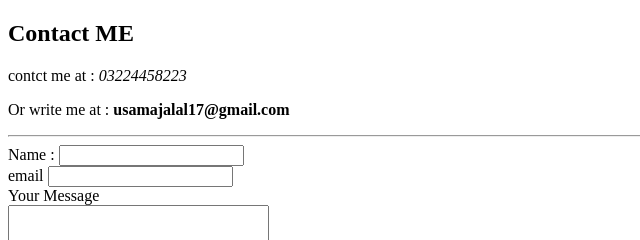
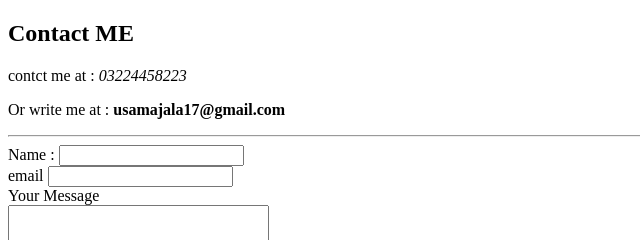
Before and after one commit to stressjp/cv, a plain HTML site: page contact.html in a window 1280 px wide. Shown: the top 240 px of the page, 0-640 px from the left. Drawn offline with Linux system fonts and the light colour scheme.

Commit message:
Update contact.html

```diff
--- a/contact.html
+++ b/contact.html
@@ -7,7 +7,7 @@
 <body>
     <h2>Contact ME</h2>
     <p>contct me at : <em>03224458223</em></p>
-    <p>Or write me at : <strong>usamajalal17@gmail.com</strong></p>
+    <p>Or write me at : <strong>usamajala17@gmail.com</strong></p>
     <hr>
     <form action="mailto:usamajalal17@gmail.com" method="POST" enctype="text/plain" >
         <label for="name">Name :</label>
```
